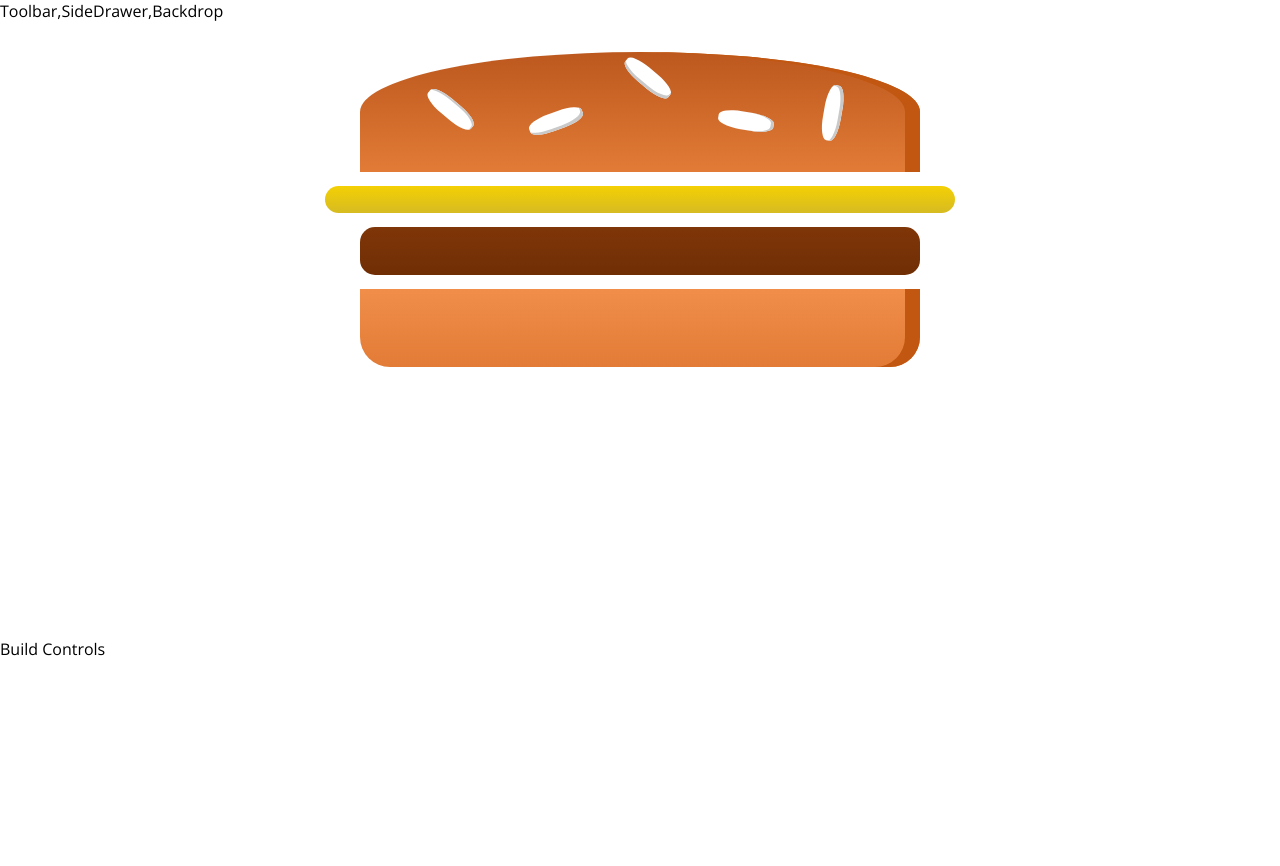
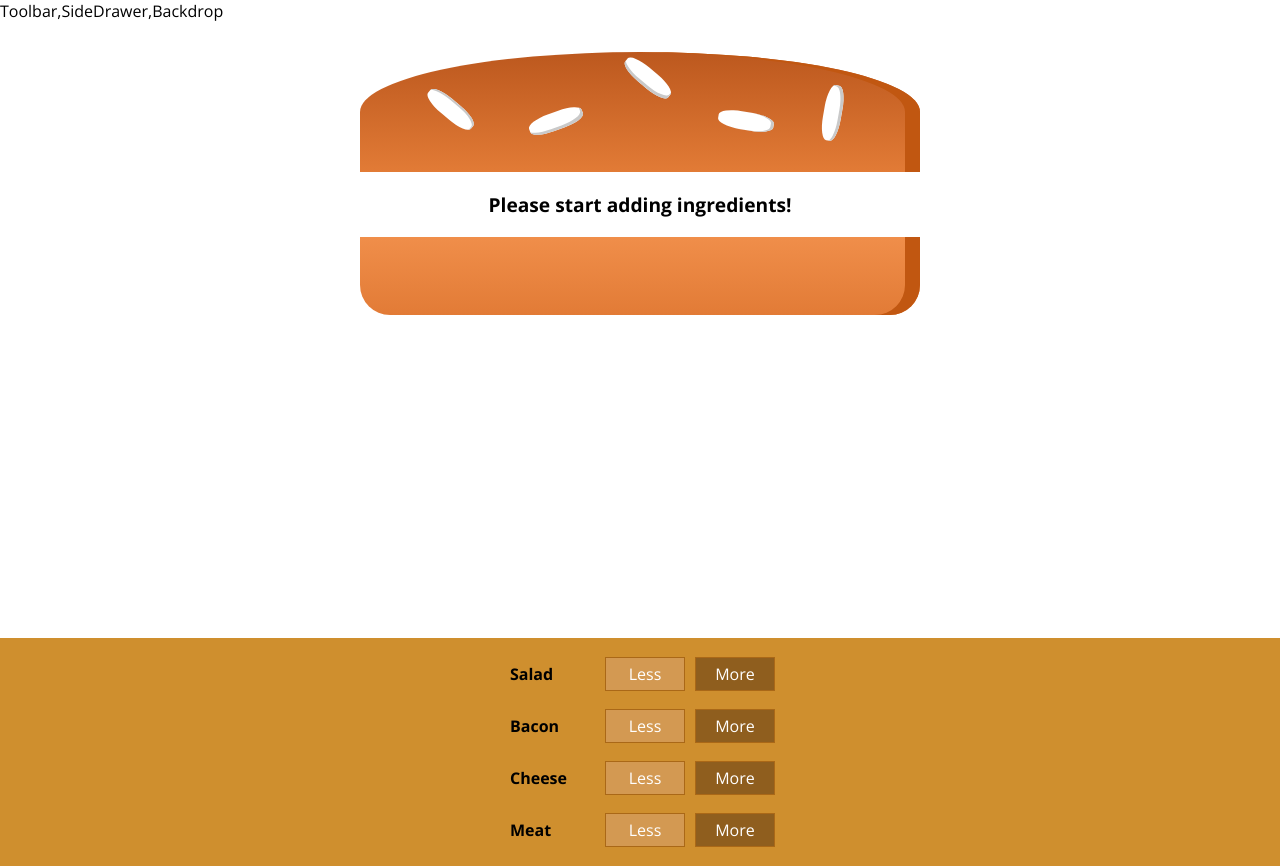
Before and after one commit to PallaviDutta/BurgerBuilder, a React app: page / in a window 1280 px wide. Before the commit the page ends 800 px from the top, so only its background shows below. Built offline with nearby package versions, Linux system fonts and the light colour scheme.

Commit message:
Build Controls added

```diff
--- /dev/null
+++ b/src/components/Burger/BuildControls/BuildControl/BuildControl.css
@@ -0,0 +1,56 @@
+.BuildControl {
+    display: flex;
+    justify-content: space-between;
+    align-items: center;
+    margin: 5px 0;
+}
+
+.BuildControl button {
+    display: block;
+    font: inherit;
+    padding: 5px;
+    margin: 0 5px;
+    width: 80px;
+    border: 1px solid #AA6817;
+    cursor: pointer;
+    outline: none;
+}
+
+.BuildControl button:disabled {
+    background-color: #AC9980;
+    border: 1px solid #7E7365;
+    color: #ccc;
+    cursor: default;
+}
+
+.BuildControl button:hover:disabled {
+    background-color: #AC9980;
+    color: #ccc;
+    cursor: not-allowed;
+}
+
+.Label {
+    padding: 10px;
+    font-weight: bold;
+    width: 80px;
+}
+
+.BuildControl .Less {
+    background-color: #D39952;
+    color: white;
+}
+
+.BuildControl .More {
+    background-color: #8F5E1E;
+    color: white;
+}
+
+.BuildControl .Less:hover, .BuildControl .Less:active {
+    background-color: #DAA972;
+    color: white;
+}
+
+.BuildControl .More:hover,.BuildControl .More:active {
+    background-color: #99703F;
+    color: white;
+}
--- /dev/null
+++ b/src/components/Burger/BuildControls/BuildControl/BuildControl.js
@@ -0,0 +1,12 @@
+import React from 'react';
+import classes from './BuildControl.css'
+
+const buildControl =(props) =>(
+    <div className='BuildControl'>
+        <div className='Label'>{props.label}</div>
+        <button className='Less' onClick={props.removed}>Less</button>
+        <button className='More' onClick={props.added}>More</button>
+    </div>
+);
+
+export default buildControl;
--- /dev/null
+++ b/src/components/Burger/BuildControls/BuildControls.css
@@ -0,0 +1,10 @@
+.BuildControls{
+    width: 100%;
+    background-color: #CF8F2E;
+    display: flex;
+    flex-direction: column;
+    align-items: center;
+    box-shadow: 0 2px 1px #ccc;
+    margin: auto;
+    padding: 10px 0;
+}
--- /dev/null
+++ b/src/components/Burger/BuildControls/BuildControls.js
@@ -0,0 +1,26 @@
+import React from 'react';
+import classes from './BuildControls.css';
+import BuildControl from './BuildControl/BuildControl';
+
+//Array of controls
+const controls =[
+    {label:'Salad', type:'salad'},
+    {label:'Bacon', type:'bacon'},
+    {label:'Cheese', type:'cheese'},
+    {label:'Meat', type:'meat'},
+
+];
+
+const buildControls = (props) =>(
+    <div className='BuildControls'>
+        {controls.map(ctrl =>(
+            <BuildControl
+            key={ctrl.label}
+            label={ctrl.label}
+            added ={() => props.ingredientAdded(ctrl.type)}
+            removed ={() => props.ingredientRemoved(ctrl.type)}/>
+        ))}
+    </div>
+);
+
+export default buildControls;
--- a/src/components/Burger/Burger.js
+++ b/src/components/Burger/Burger.js
@@ -2,12 +2,26 @@
 import BurgerCSS from './Burger.css';
 import BurgerIngredient from './BurgerIngredient/BurgerIngredient'
 
+
+//Convert object into an array
 const Burger = (props) =>{
+    let transformedIngredients = Object.keys(props.ingredients)
+    .map(igKey =>{
+        return[...Array(props.ingredients[igKey])].map((_,i)=>{
+            return <BurgerIngredient key ={igKey +i} type={igKey} />
+        });
+    })
+    .reduce((arr,el)=>{
+        return arr.concat(el)
+    },[]);
+    if(transformedIngredients.length ===0){
+        transformedIngredients = <p>Please start adding ingredients!</p>
+    }
+    console.log('ti',transformedIngredients);
     return(
         <div className='Burger'>
             <BurgerIngredient type="bread-top" />
-            <BurgerIngredient type="cheese" />
-            <BurgerIngredient type="meat" />
+            {transformedIngredients}
             <BurgerIngredient type="bread-bottom" />
         </div>
     );
--- a/src/components/Burger/BurgerIngredient/BurgerIngredient.js
+++ b/src/components/Burger/BurgerIngredient/BurgerIngredient.js
@@ -4,6 +4,7 @@
 
 class BurgerIngredient extends Component{
     render(){
+    console.log('Component details',Component);
     let ingredient = null;
 
     switch(this.props.type){
@@ -38,6 +39,7 @@
             ingredient = null;
 
     }
+    console.log('Hiiii',ingredient);
     return ingredient;
     }
 }
--- a/src/containers/BurgerBuilder/BurgerBuilder.js
+++ b/src/containers/BurgerBuilder/BurgerBuilder.js
@@ -1,13 +1,68 @@
 import React, {Component} from 'react';
 import Aux from '../../hoc/Aux';
-import Burger from '../../components/Burger/Burger'
+import Burger from '../../components/Burger/Burger';
+import BuildControls from '../../components/Burger/BuildControls/BuildControls';
+
+
+const INGREDIENT_PRICES={
+    salad : 0.5,
+    cheese : 0.4,
+    meat : 1.3,
+    bacon : 0.7
+}
 
 class BurgerBuilder extends Component{
+    // constructor(props){
+    //     super(props);
+    //     this.state={...};
+    // }
+
+    //Aim is to pass this array of ingredients to burger
+
+    state = {
+        ingredients:{
+            salad: 0,
+            bacon: 0,
+            cheese: 0,
+            meat: 0
+        },
+        totalPrice: 4
+    }
+
+    addIngredientHandler = (type) =>{
+        const oldCount = this.state.ingredients[type];
+        const updatedCount = oldCount + 1;
+        const updatedIngredients = {
+            ...this.state.ingredients
+        };
+        updatedIngredients[type] = updatedCount;
+        const priceAddition = INGREDIENT_PRICES[type];
+        const oldPrice = this.state.totalPrice;
+        const newPrice = oldPrice + priceAddition;
+        this.setState({totalPrice: newPrice, ingredients: updatedIngredients})
+    }
+
+    removeIngredientHandler = (type) =>{
+        const oldCount = this.state.ingredients[type];
+        const updatedCount = oldCount - 1;
+        const updatedIngredients = {
+            ...this.state.ingredients
+        };
+        updatedIngredients[type] = updatedCount;
+        const priceDeduction = INGREDIENT_PRICES[type];
+        const oldPrice = this.state.totalPrice;
+        const newPrice = oldPrice - priceDeduction;
+        this.setState({totalPrice: newPrice, ingredients: updatedIngredients})
+    }
+
     render(){
         return(
             <Aux>
-                <Burger />
-                <div>Build Controls</div>
+                <Burger ingredients={this.state.ingredients } />
+                <BuildControls
+                ingredientAdded={this.addIngredientHandler}
+                ingredientRemoved={this.removeIngredientHandler}
+                />
             </Aux>
         );
     }
```
